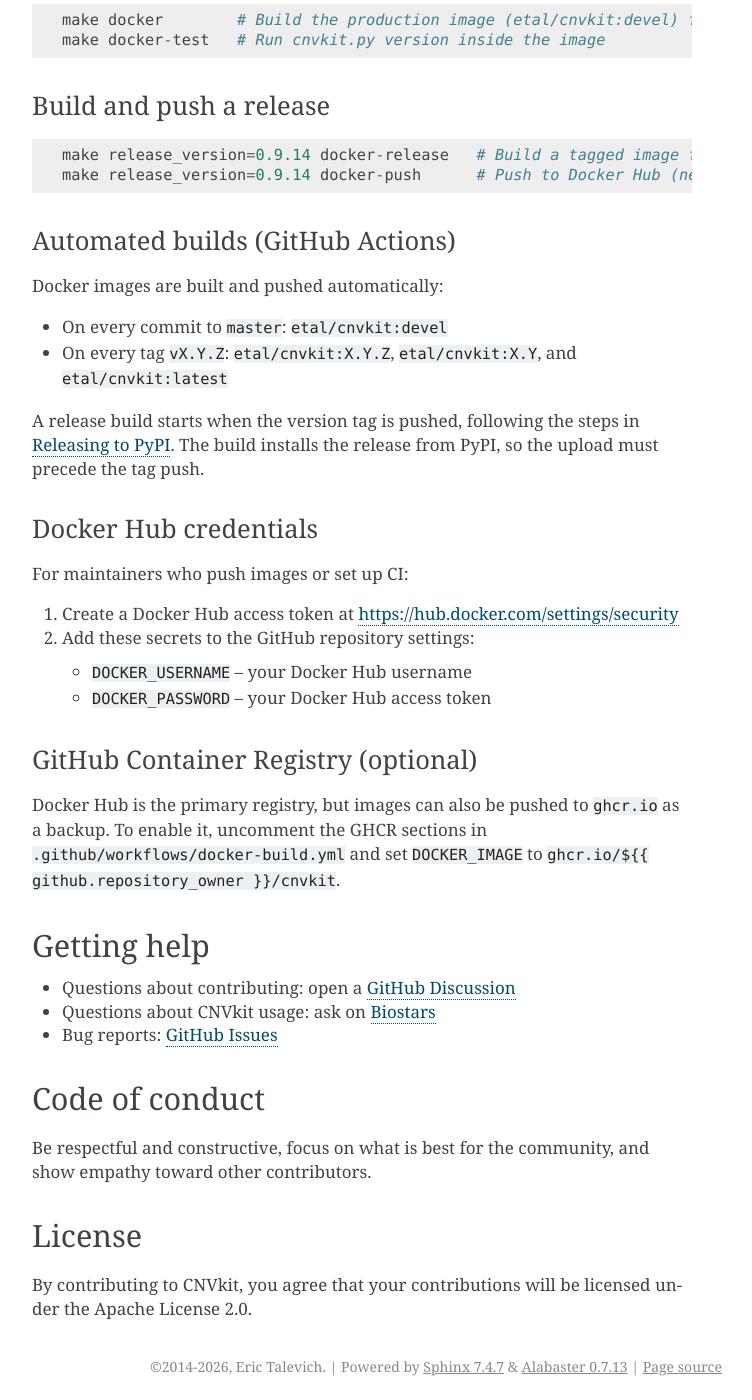
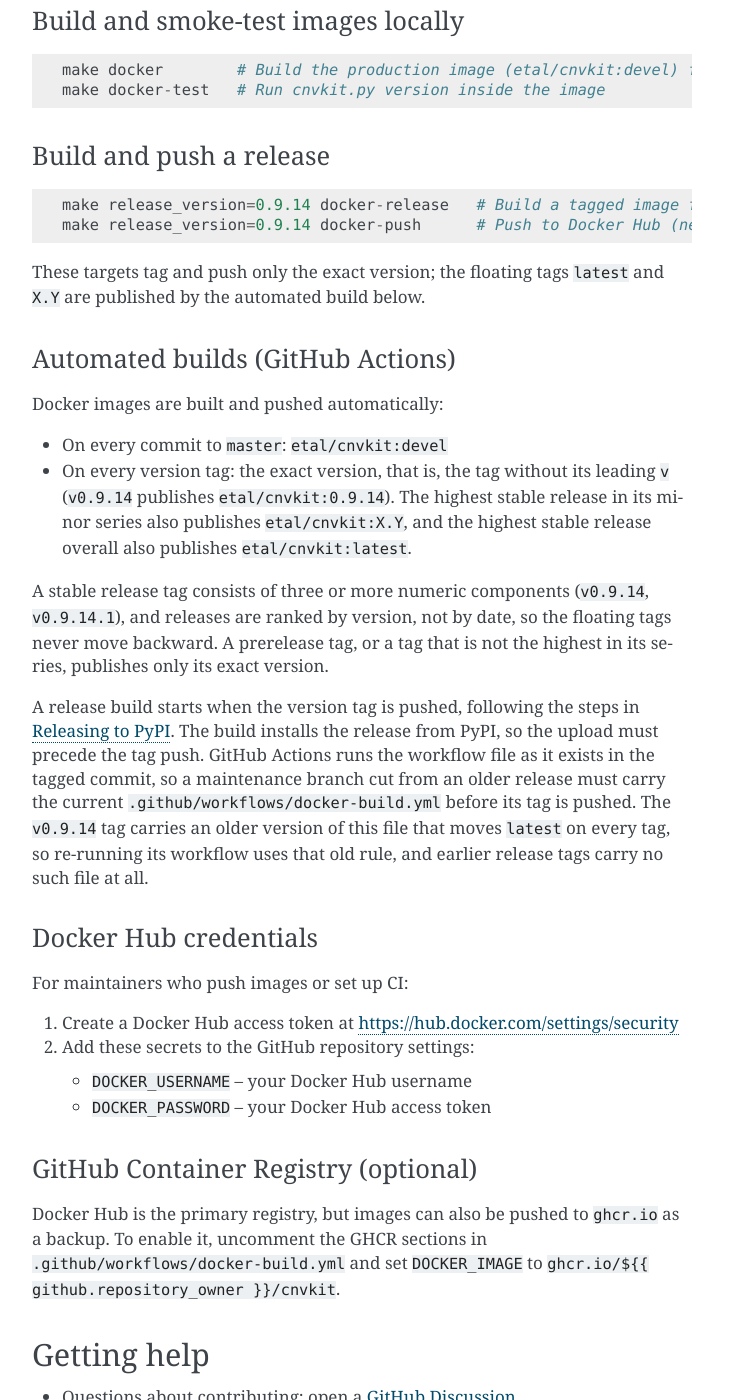
Before and after one commit to etal/cnvkit, a Sphinx documentation site: the page built from doc/development.rst, in a window 1280 px wide and 1400 px high, scrolled down 7213 px. Shown: the whole window, without its empty margins (388-1140 px from the left). Built offline with Sphinx 7.4.7, drawn with Linux system fonts in a browser that asks for light colours; pages that are not in the unit, such as notebooks, are missing from menus; some of the changed text lies outside the part shown.

Commit message:
Move Docker latest and X.Y tags only for the highest stable release
The Docker workflow moved `latest` on every v* tag and derived the
version tags from metadata-action's semver parser, which rejects
four-part versions. A backport tag such as v0.9.13.1 pushed after
v0.9.14 would have published only etal/cnvkit:latest, pointing it at
the older release; an older three-part tag would also have moved
`0.9` backward, and a prerelease tag also moved `latest`.

The version step now ranks the pushed tag against the repository's
stable tags (three or more numeric components). Every release tag
publishes its exact version verbatim; `X.Y` moves only for the
highest stable release in that minor series, and `latest` only for
the highest stable release overall. `flavor: latest=false` keeps
metadata-action from inferring `latest` on its own. Tags for a normal
highest release are unchanged apart from a duplicated `latest` entry
that the old list emitted.

`make docker-release` and `make docker-push` tagged and pushed
`latest` for any version as well; they now handle only the exact
version and leave the floating tags to the workflow. The release
documentation describes the rule, notes that a tag runs the workflow
file from the tagged commit, and passes `--latest=false` to
`gh release create` for a release that is not the highest.

```diff
--- a/doc/development.rst
+++ b/doc/development.rst
@@ -310,7 +310,9 @@ To cut a release, once the notes are written:
            --latest --verify-tag
 
    The title is left empty because the release notes begin with a
-   ``# Version X.Y.Z`` heading, and a title would duplicate it.
+   ``# Version X.Y.Z`` heading, and a title would duplicate it. For a release
+   that is not the highest version overall, pass ``--latest=false`` instead of
+   ``--latest``, so that GitHub continues to mark the highest release as latest.
 
 
 Building and releasing Docker images
@@ -341,18 +343,33 @@ Build and push a release
     make release_version=0.9.14 docker-release   # Build a tagged image from PyPI
     make release_version=0.9.14 docker-push      # Push to Docker Hub (needs auth)
 
+These targets tag and push only the exact version; the floating tags
+``latest`` and ``X.Y`` are published by the automated build below.
+
 Automated builds (GitHub Actions)
 ~~~~~~~~~~~~~~~~~~~~~~~~~~~~~~~~~~~
 
 Docker images are built and pushed automatically:
 
 - On every commit to ``master``: ``etal/cnvkit:devel``
-- On every tag ``vX.Y.Z``: ``etal/cnvkit:X.Y.Z``, ``etal/cnvkit:X.Y``, and
-  ``etal/cnvkit:latest``
+- On every version tag: the exact version, that is, the tag without its
+  leading ``v`` (``v0.9.14`` publishes ``etal/cnvkit:0.9.14``). The highest
+  stable release in its minor series also publishes ``etal/cnvkit:X.Y``, and
+  the highest stable release overall also publishes ``etal/cnvkit:latest``.
+
+A stable release tag consists of three or more numeric components
+(``v0.9.14``, ``v0.9.14.1``), and releases are ranked by version, not by
+date, so the floating tags never move backward. A prerelease tag, or a tag
+that is not the highest in its series, publishes only its exact version.
 
 A release build starts when the version tag is pushed, following the steps in
 `Releasing to PyPI`_. The build installs the release from PyPI, so the upload
-must precede the tag push.
+must precede the tag push. GitHub Actions runs the workflow file as it exists
+in the tagged commit, so a maintenance branch cut from an older release must
+carry the current ``.github/workflows/docker-build.yml`` before its tag is
+pushed. The ``v0.9.14`` tag carries an older version of this file that moves
+``latest`` on every tag, so re-running its workflow uses that old rule, and
+earlier release tags carry no such file at all.
 
 Docker Hub credentials
 ~~~~~~~~~~~~~~~~~~~~~~~
```
Also changed, not shown: doc/docker.rst (+8 -3 lines), 2 other files.
